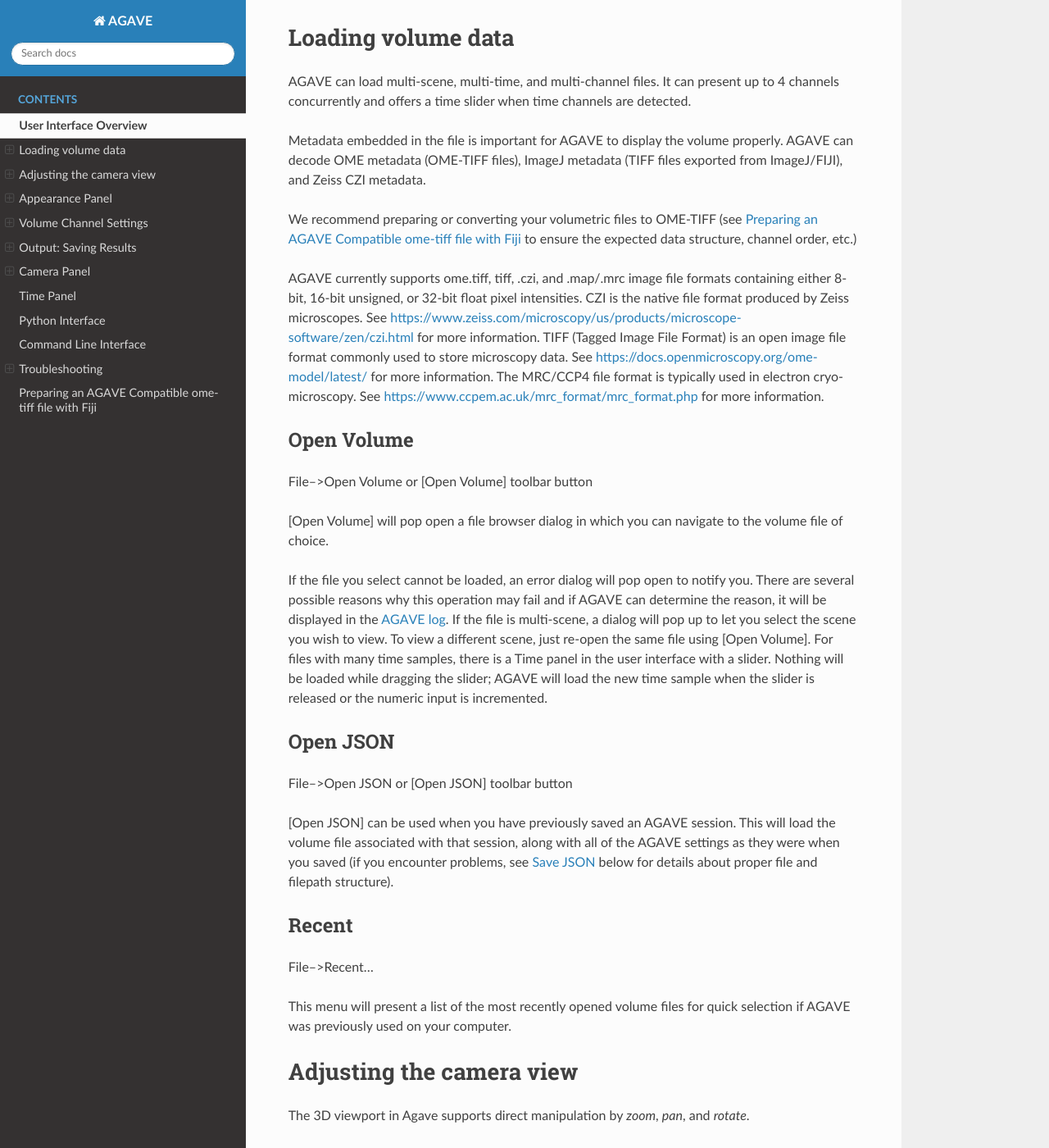
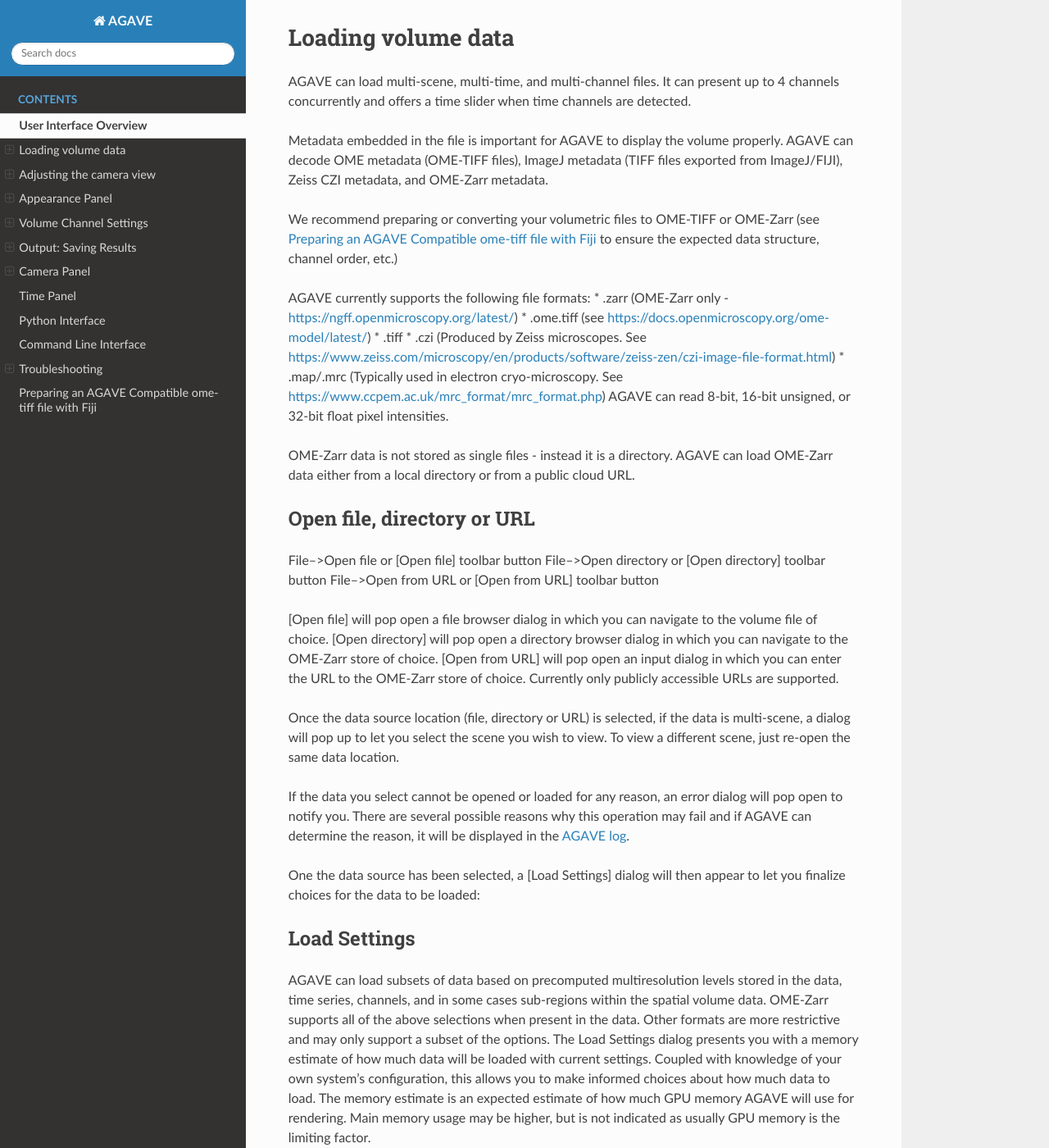
Before and after one commit to allen-cell-animated/agave, a Sphinx documentation site: the page built from docs/agave.rst, in a window 1280 px wide and 1400 px high, scrolled down 493 px. Shown: the whole window at 82% size. Built offline with Sphinx 7.4.7 and the Read the Docs theme 2.0.0, drawn with Linux system fonts in a browser that asks for light colours; some of the changed text lies outside the part shown.

Commit message:
wip documentation updates

```diff
--- a/docs/agave.rst
+++ b/docs/agave.rst
@@ -29,37 +29,57 @@
 
 Metadata embedded in the file is important for AGAVE to display the
 volume properly. AGAVE can decode OME metadata (OME-TIFF files), ImageJ
-metadata (TIFF files exported from ImageJ/FIJI), and Zeiss CZI metadata.
+metadata (TIFF files exported from ImageJ/FIJI), Zeiss CZI metadata, and OME-Zarr metadata.
 
-We recommend preparing or converting your volumetric files to OME-TIFF
+We recommend preparing or converting your volumetric files to OME-TIFF or OME-Zarr
 (see `Preparing an AGAVE Compatible ome-tiff file with
 Fiji <#preparing-an-agave-compatible-ome-tiff-file-with-fiji>`__ to
 ensure the expected data structure, channel order, etc.)
 
-AGAVE currently supports ome.tiff, tiff, .czi, and .map/.mrc image file formats
-containing either 8-bit, 16-bit unsigned, or 32-bit float pixel intensities.  CZI is the
-native file format produced by Zeiss microscopes. See
-https://www.zeiss.com/microscopy/us/products/microscope-software/zen/czi.html
-for more information. TIFF (Tagged Image File Format) is an open image
-file format commonly used to store microscopy data. See
-https://docs.openmicroscopy.org/ome-model/latest/ for more information.  The
-MRC/CCP4 file format is typically used in electron cryo-microscopy. See
-https://www.ccpem.ac.uk/mrc_format/mrc_format.php for more information.
+AGAVE currently supports the following file formats:
+* .zarr (OME-Zarr only - https://ngff.openmicroscopy.org/latest/)
+* .ome.tiff (see https://docs.openmicroscopy.org/ome-model/latest/)
+* .tiff
+* .czi (Produced by Zeiss microscopes. See https://www.zeiss.com/microscopy/en/products/software/zeiss-zen/czi-image-file-format.html)
+* .map/.mrc (Typically used in electron cryo-microscopy. See https://www.ccpem.ac.uk/mrc_format/mrc_format.php)
+AGAVE can read 8-bit, 16-bit unsigned, or 32-bit float pixel intensities.
 
-Open Volume
-~~~~~~~~~~~
+OME-Zarr data is not stored as single files - instead it is a directory.  AGAVE can load OME-Zarr data either from a local directory or from a public cloud URL.
 
-File-->Open Volume or \[Open Volume\] toolbar button
+Open file, directory or URL
+~~~~~~~~~~~~~~~~~~~~~~~~~~~
 
-\[Open Volume\] will pop open a file browser dialog in which you can navigate to the
+File-->Open file or \[Open file\] toolbar button
+File-->Open directory or \[Open directory\] toolbar button
+File-->Open from URL or \[Open from URL\] toolbar button
+
+\[Open file\] will pop open a file browser dialog in which you can navigate to the
 volume file of choice.
+\[Open directory\] will pop open a directory browser dialog in which you can navigate to the
+OME-Zarr store of choice.
+\[Open from URL\] will pop open an input dialog in which you can enter the URL to the
+OME-Zarr store of choice.  Currently only publicly accessible URLs are supported.
 
-If the file you select cannot be loaded, an error dialog will pop open
+Once the data source location (file, directory or URL) is selected, if the data is multi-scene, a dialog will
+pop up to let you select the scene you wish to view. To view a different
+scene, just re-open the same data location.
+
+If the data you select cannot be opened or loaded for any reason, an error dialog will pop open
 to notify you. There are several possible reasons why this operation may
 fail and if AGAVE can determine the reason, it will be displayed in the
-`AGAVE log <#agave-log>`__. If the file is multi-scene, a dialog will
-pop up to let you select the scene you wish to view. To view a different
-scene, just re-open the same file using \[Open Volume\]. For files with many time samples, there is a Time panel in the user
+`AGAVE log <#agave-log>`__.
+
+One the data source has been selected, a \[Load Settings\] dialog will then appear to let you finalize choices for the data to be loaded:
+
+Load Settings
+~~~~~~~~~~~~~
+
+AGAVE can load subsets of data based on precomputed multiresolution levels stored in the data, time series, channels, and in some cases sub-regions within the spatial volume data.
+OME-Zarr supports all of the above selections when present in the data.  Other formats are more restrictive and may only support a subset of the options.
+The Load Settings dialog presents you with a memory estimate of how much data will be loaded with current settings.  Coupled with knowledge of your own system's configuration, this allows you to make informed choices about how much data to load.
+The memory estimate is an expected estimate of how much GPU memory AGAVE will use for rendering.  Main memory usage may be higher, but is not indicated as usually GPU memory is the limiting factor.
+
+For files with many time samples, there is a Time panel in the user
 interface with a slider. Nothing will be loaded while dragging the
 slider; AGAVE will load the new time sample when the slider is released
 or the numeric input is incremented.
```
